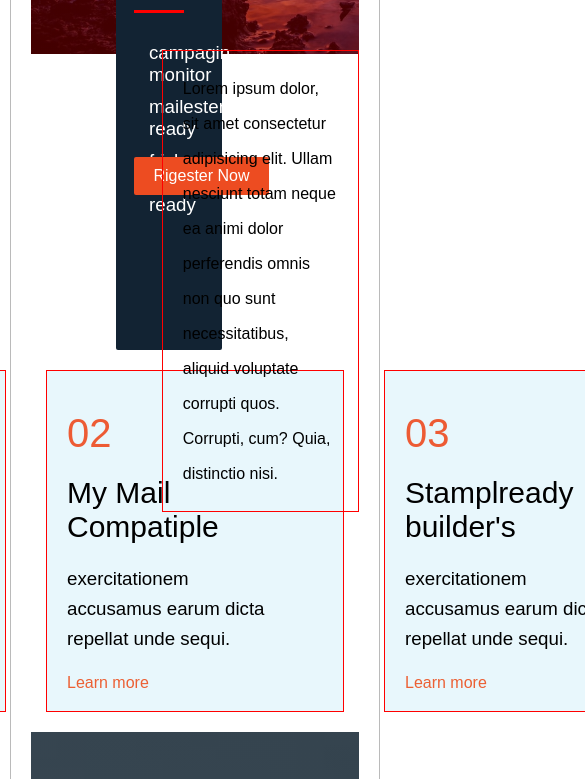
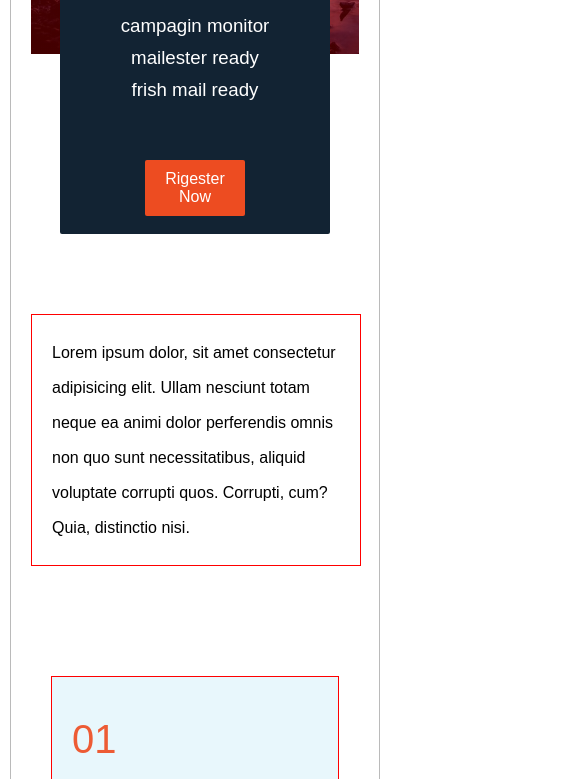
Before and after one commit to abdelrahman390/Responsive-Email-Template, a plain HTML site: page index.html in a window 390 px wide. Shown: the part 315-1094 px from the top of the page, 585 px wide, since content can reach past the window. Drawn offline with Linux system fonts and the light colour scheme.

Commit message:
Update style.css

```diff
--- a/style.css
+++ b/style.css
@@ -172,3 +172,102 @@ body {
     position: absolute;
     right: 190px;
 }
+
+@media (max-width: 1300px){
+
+    .footer .right-box-foo {
+        width: 340px;
+        right: 110px;
+    }
+
+}
+
+@media (max-width: 1100px){
+
+    .footer .right-box-foo{
+        display: none;
+    }
+
+}
+
+@media (max-width: 950px){
+
+    .section-2{
+        margin-left: 40px;
+    }
+
+    .right-box{
+        top: 351px;
+    }
+
+    .section-2 .overflow-box .text-box {
+        margin-bottom: 80px;
+    }
+
+    .section-3{
+        flex-direction: column;
+    }
+
+}
+
+@media (max-width: 750px){
+
+    .section-2 {
+        margin-left: 10px;
+    }
+
+    .section-2 .overflow-box .text-box {
+        margin-bottom: 115px;
+        margin-left: -10px;
+    }
+
+    .section-2 .overflow-box .button-register{
+        width: 100px;
+    }
+
+    .right-box {
+        top: 323px;
+    }
+
+    .footer .left-box{
+        width: auto;
+        padding: 0;
+    }
+
+}
+
+@media (max-width: 650px){
+
+    .section-2 {
+        width: 65vw;
+        margin: 0 auto;
+        top: -170px;
+        position: relative;
+        max-width: 60vw;
+        text-align: center;
+        height: 100%;
+    }
+
+    .section-2 .overflow-box h1{
+        font-size: 25px;
+    }
+
+    .section-2 .overflow-box h1:after{
+        right: 0;
+        left: 0;
+        margin: auto;
+    }
+
+    .section-2 .overflow-box .text-box{
+        margin: 50px auto;
+    }
+
+    .right-box{
+        position: relative;
+        width: 100%;
+        right: 0;
+        left: 0;
+        top: -90px;
+    }
+
+}
```
